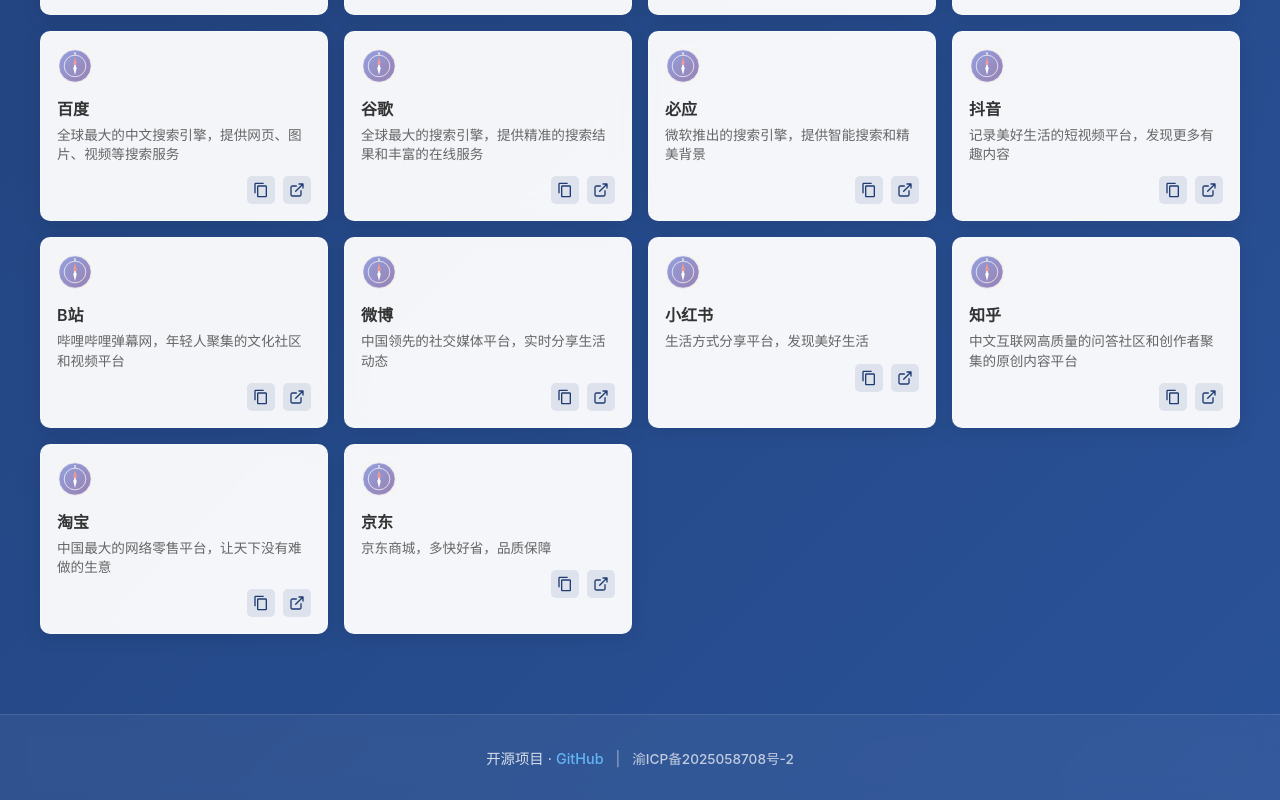
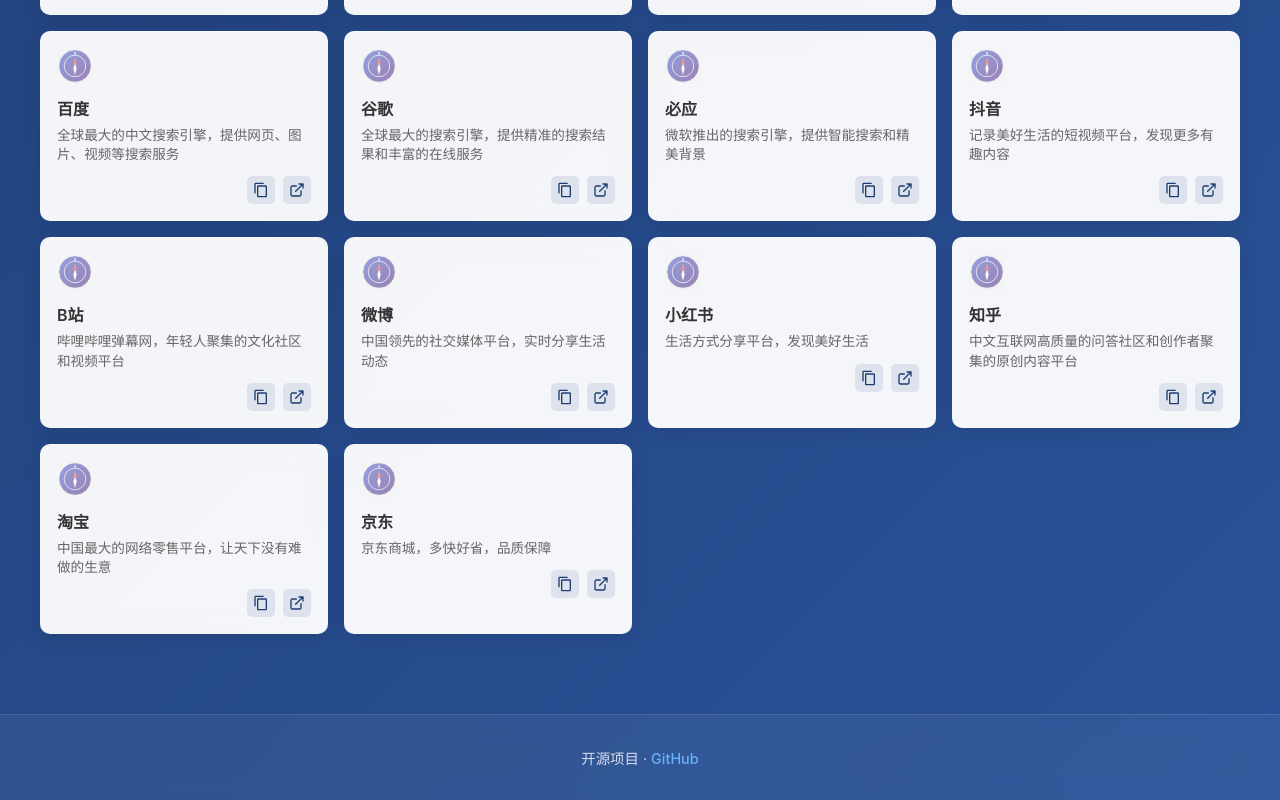
Before and after one commit to 13896167343/yaoling-index, a Vue app: page / in a window 1280 px wide. Shown: the part 1410-2210 px from the top of the page. Built offline with nearby package versions, Linux system fonts and the light colour scheme.

Commit message:
feat: 添加ICP备案号环境变量支持
- 新增.env.example文件作为环境变量配置示例
- 修改App.vue实现ICP备案号动态显示
- 更新README.md添加环境变量配置说明

```diff
--- a/src/App.vue
+++ b/src/App.vue
@@ -87,21 +87,22 @@
         <p class="footer-text">
           开源项目 ·
           <a
-            href="https://github.com/498330580/yaoling-index"
+            href="https://github.com/yaoyaochil/yaoyao-nav"
             target="_blank"
             rel="noopener noreferrer"
             class="footer-link"
           >
             GitHub
           </a>
-          <span class="footer-separator"> | </span>
+          <span v-if="icpNumber" class="footer-separator"> | </span>
           <a
-            href="https://beian.miit.gov.cn"
+            v-if="icpNumber"
+            href="https://beian.miit.gov.cn/"
             target="_blank"
             rel="noopener noreferrer"
             class="footer-link beian-link"
           >
-            渝ICP备2025058708号-2
+            {{ icpNumber }}
           </a>
         </p>
       </div>
@@ -123,7 +124,9 @@ export default {
       // 搜索关键词
       searchQuery: '',
       // 网站列表数据
-      websites
+      websites,
+      // ICP备案号
+       icpNumber: import.meta.env.VITE_ICP_NUMBER || ''
     }
   },
   computed: {
@@ -546,6 +549,7 @@ export default {
   text-decoration: underline;
 }
 
+
 /* Footer separator and beian styles */
 .footer-separator {
   color: rgba(255, 255, 255, 0.5);
```
Also changed, not shown: 2 other files (tests, documents, lock files or other folders).
